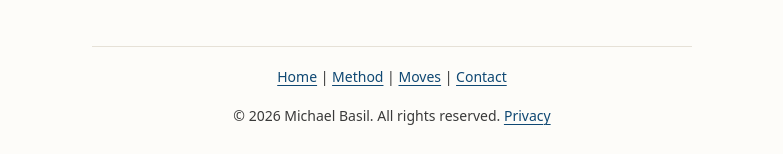
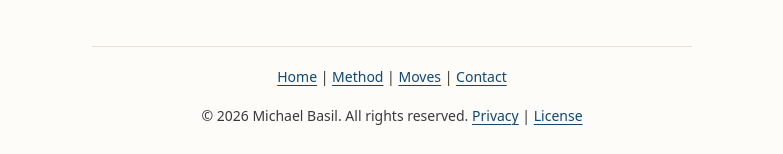
Before and after one commit to basil-family-lab/circle, a Jekyll site: the page built from index.md, in a window 1280 px wide. Shown: the part 1387-1541 px from the top of the page, without its empty margins (248-1031 px from the left). Built offline with Jekyll 4.4.1, drawn with Linux system fonts in a browser that asks for light colours; our own code applies the rules of GitHub Pages for plain Markdown files.

Commit message:
feat: add open source license

```diff
--- a/_layouts/default.html
+++ b/_layouts/default.html
@@ -37,7 +37,8 @@
     </div>
     <div id="copyright">
       {{ site.footer.copyright | default: '' }}
-      <a href="{{ '/privacy/' | relative_url }}">Privacy</a>
+      <a href="{{ '/privacy/' | relative_url }}">Privacy</a> |
+      <a href="{{ '/license/' | relative_url }}">License</a>
     </div>
   </footer>
 </body>
```
Also changed, not shown: LICENSE.md (added), README.md, 1 other file.
